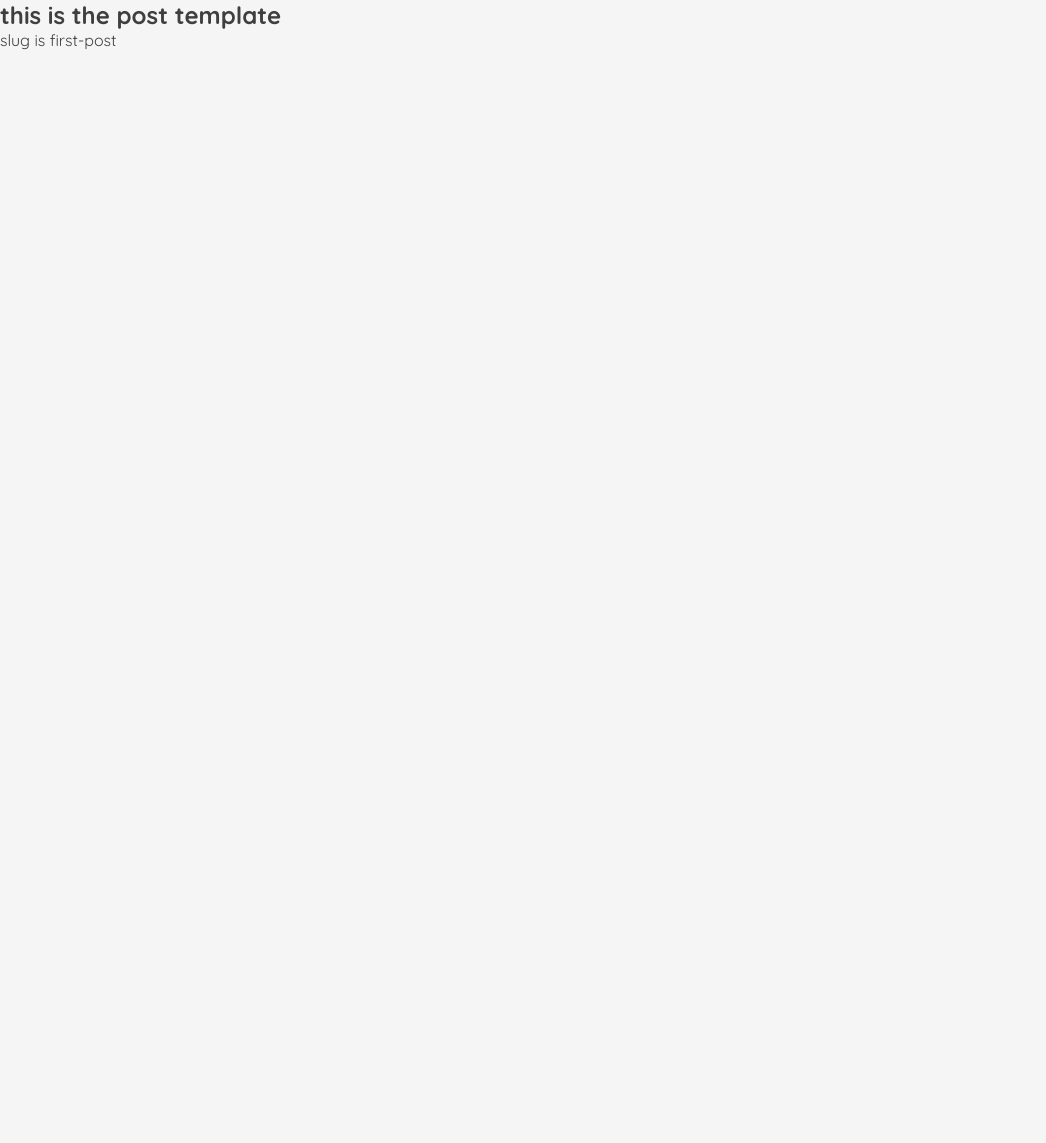
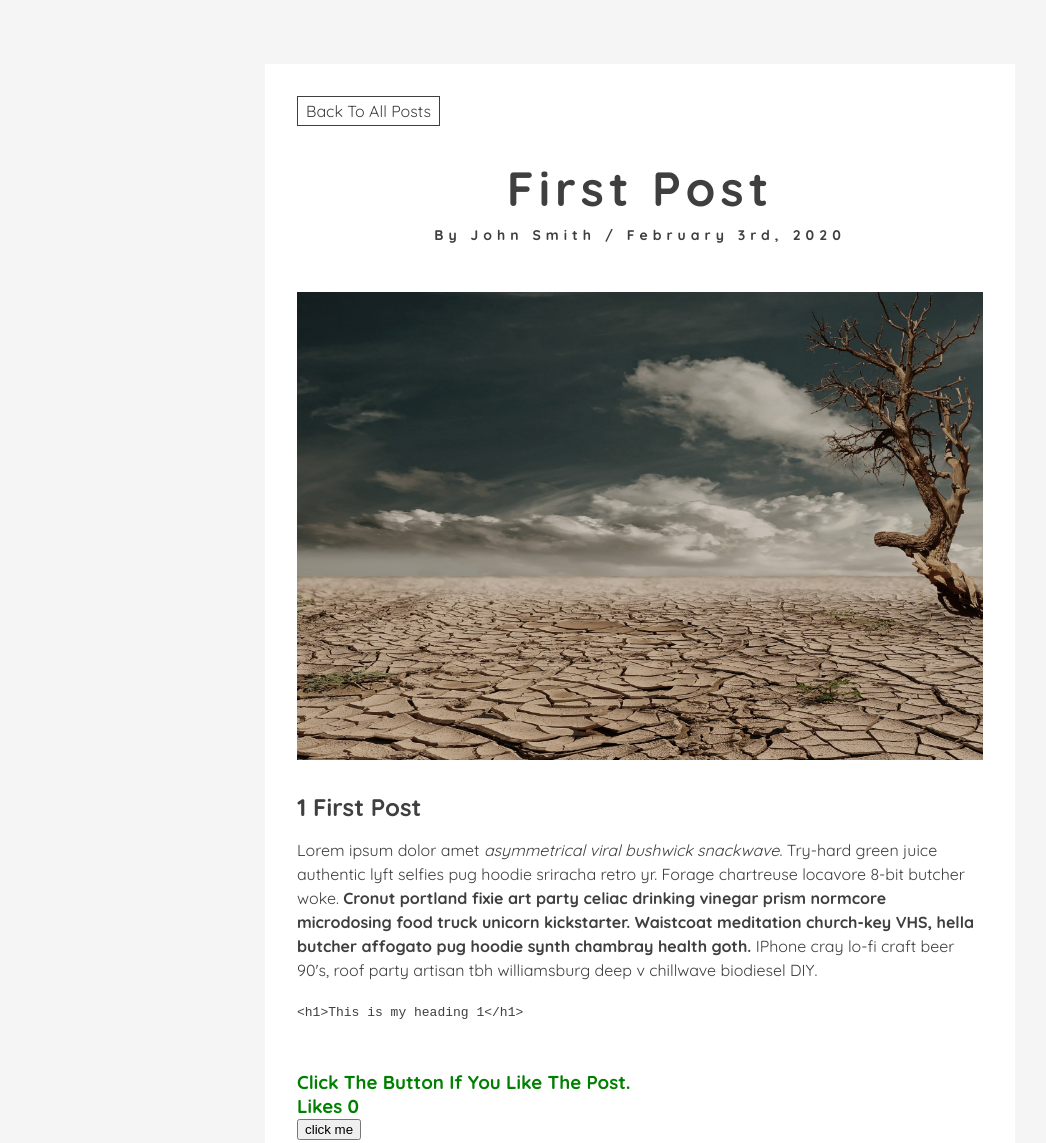
Before and after one commit to aljmiller87/gatsby-blog-mdx, a Gatsby site: page /first-post in a window 1280 px wide. Shown: the top 1143 px of the page, without its empty margins (0-1046 px from the left). Before the commit the page ends 800 px from the top, so only its background shows below. Built offline with nearby package versions, Linux system fonts and the light colour scheme; Gatsby itself is replaced by a stand-in of ours; some packages are replaced by stand-ins of ours.

Commit message:
creating post pages dynamically. Loading post content

```diff
--- a/src/pages/index.js
+++ b/src/pages/index.js
@@ -33,7 +33,6 @@ const getPosts = graphql`
 export default () => {
   const response = useStaticQuery(getPosts)
   const posts = response.allMdx.edges
-  console.log("posts", posts)
   return (
     <Layout>
       <PostList posts={posts} />
--- a/src/templates/PostTemplate.js
+++ b/src/templates/PostTemplate.js
@@ -5,15 +5,51 @@ import styles from "../css/postTemplate.module.css"
 import Layout from "../components/Layout"
 import { MDXRenderer } from "gatsby-plugin-mdx"
 
-const PostTemplate = ({ pageContext }) => {
-  const { slug } = pageContext
-  console.log("pageContext", pageContext)
+const PostTemplate = ({ data }) => {
+  const { body } = data.mdx
+  const { title, date, author, image } = data.mdx.frontmatter
+  console.log(image)
+  const img = image.childImageSharp.fluid
   return (
     <Layout>
-      <h2>this is the post template</h2>
-      <p>slug is {slug}</p>
+      <section className={styles.template}>
+        <Link to="/" className={styles.link}>
+          back to all posts
+        </Link>
+        <div className={styles.info}>
+          <h1>{title}</h1>
+          <h4>
+            <span>by {author}</span> / <span>{date}</span>
+          </h4>
+        </div>
+        <Image fluid={img} />
+        <div className={styles.content}>
+          <MDXRenderer>{body}</MDXRenderer>
+        </div>
+      </section>
     </Layout>
   )
 }
 
+export const query = graphql`
+  query getPost($slug: String!) {
+    mdx(frontmatter: { slug: { eq: $slug } }) {
+      frontmatter {
+        title
+        slug
+        date(formatString: "MMMM Do, YYYY")
+        author
+        image {
+          childImageSharp {
+            fluid {
+              ...GatsbyImageSharpFluid_withWebp
+            }
+          }
+        }
+      }
+      body
+    }
+  }
+`
+
 export default PostTemplate
```
